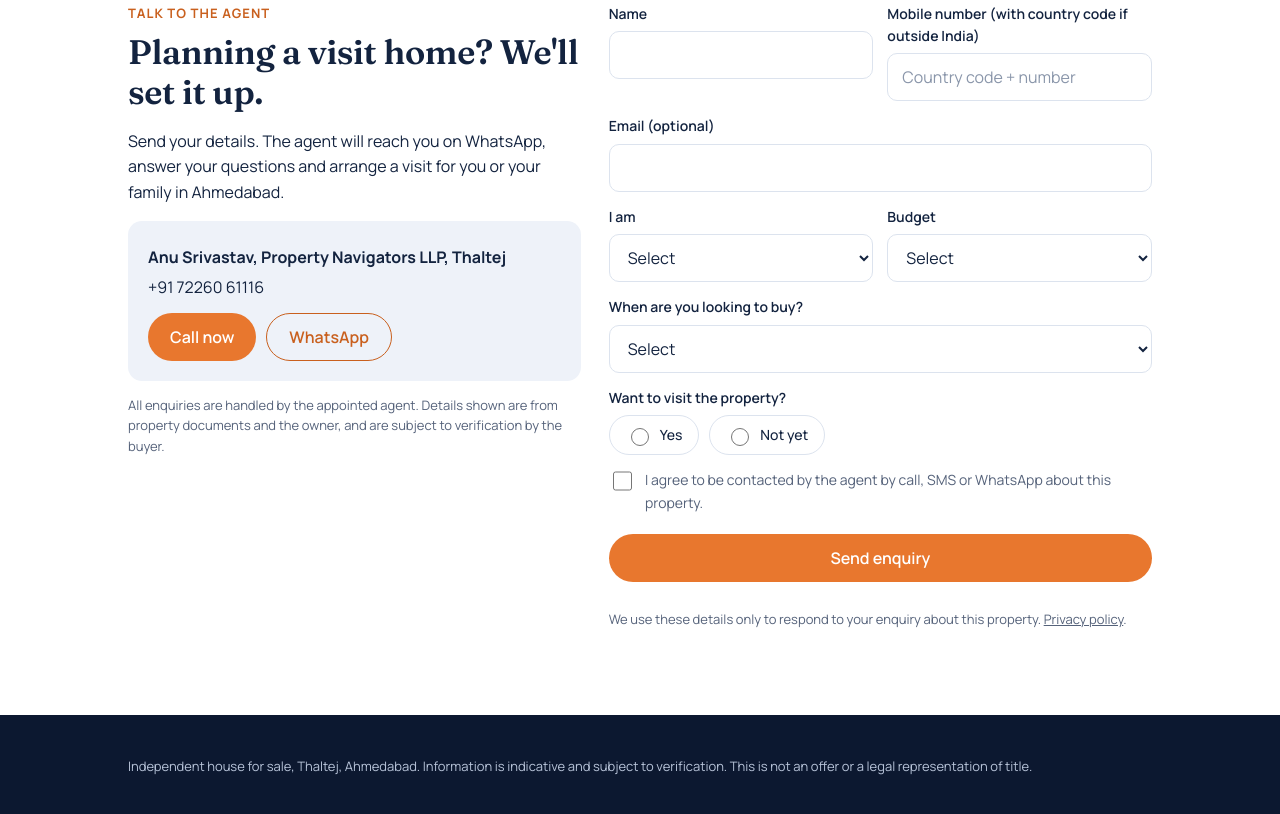
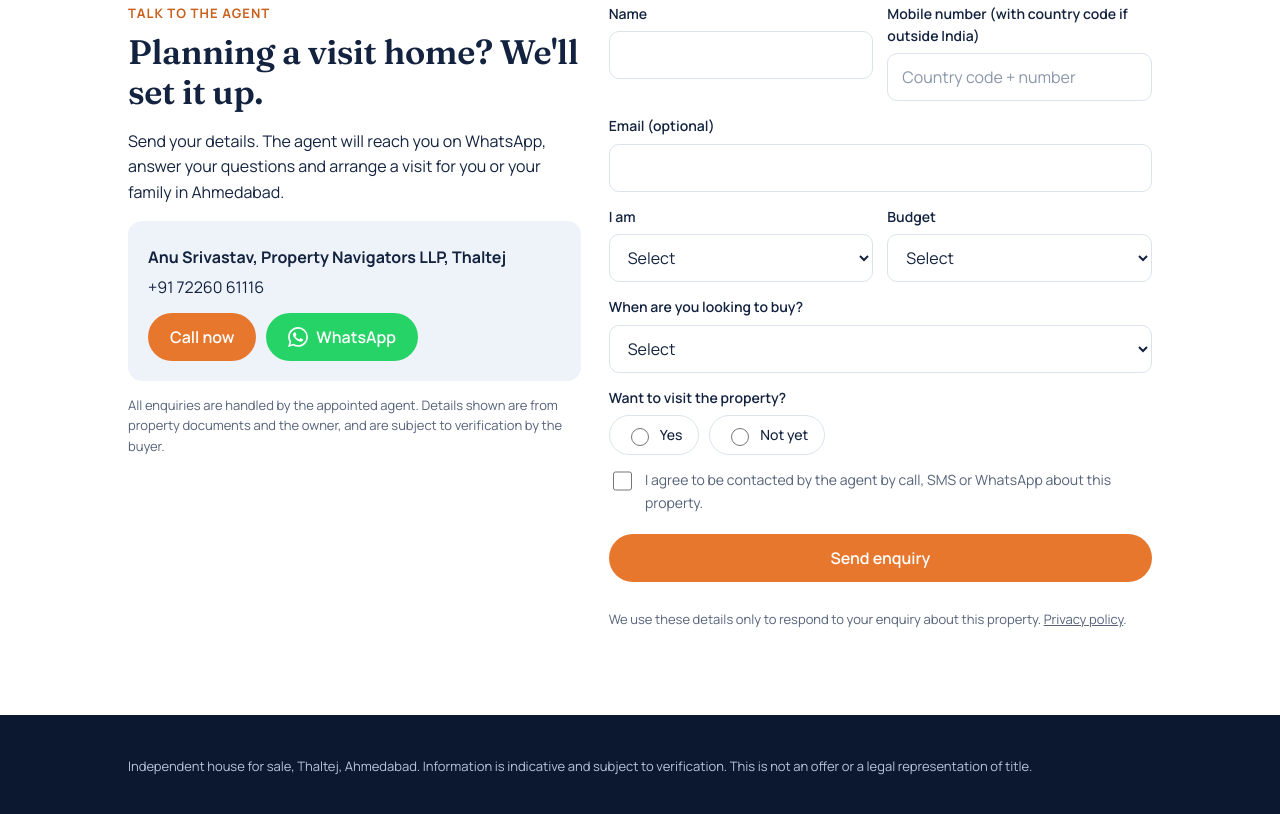
Before and after one commit to thaltej-terrace-house/thaltej-terrace-house.github.io, a plain HTML site: page nri/index.html in a window 1280 px wide. Shown: the part 1474-2288 px from the top of the page. Drawn offline with Linux system fonts and the light colour scheme.

Commit message:
Add files via upload

```diff
--- a/nri/index.html
+++ b/nri/index.html
@@ -80,6 +80,7 @@ section{padding:clamp(40px,8vw,72px) 0}
 .btn-primary{background:var(--accent);color:var(--accent-ink)}
 .btn-ghost{background:rgba(255,255,255,.15);color:#fff;border:1px solid rgba(255,255,255,.6);backdrop-filter:blur(4px)}
 .btn-outline{background:transparent;color:var(--peach);border:1.5px solid var(--peach)}
+.btn-wa{background:#25D366;color:#fff;border:0}.btn-wa:hover,.btn-wa:focus-visible{background:#1EBE5A}.btn-wa .wa-ico{flex:none}
 .btn[aria-disabled="true"]{opacity:.5;pointer-events:none}
 
 /* facts */
@@ -263,7 +264,7 @@ footer{padding:28px 0 100px;font-size:13px;color:var(--muted);background:#0C1830
           <p class="js-agent-phone">+91 72260 61116</p>
           <div class="btns" style="margin-top:12px">
             <a class="btn btn-primary js-call" href="#" data-track="cta_call_form">Call now</a>
-            <a class="btn btn-outline js-wa" href="#" target="_blank" rel="noopener" data-track="cta_whatsapp_form">WhatsApp</a>
+            <a class="btn btn-wa js-wa" href="#" target="_blank" rel="noopener" data-track="cta_whatsapp_form"><svg class="wa-ico" viewBox="0 0 24 24" width="20" height="20" aria-hidden="true" focusable="false"><path fill="currentColor" d="M17.472 14.382c-.297-.149-1.758-.867-2.03-.967-.273-.099-.471-.148-.67.15-.197.297-.767.966-.94 1.164-.173.199-.347.223-.644.075-.297-.15-1.255-.463-2.39-1.475-.883-.788-1.48-1.761-1.653-2.059-.173-.297-.018-.458.13-.606.134-.133.298-.347.446-.52.149-.174.198-.298.298-.497.099-.198.05-.371-.025-.52-.075-.149-.669-1.612-.916-2.207-.242-.579-.487-.5-.669-.51-.173-.008-.371-.01-.57-.01-.198 0-.52.074-.792.372-.272.297-1.04 1.016-1.04 2.479 0 1.462 1.065 2.875 1.213 3.074.149.198 2.096 3.2 5.077 4.487.709.306 1.262.489 1.694.625.712.227 1.36.195 1.871.118.571-.085 1.758-.719 2.006-1.413.248-.694.248-1.289.173-1.413-.074-.124-.272-.198-.57-.347m-5.421 7.403h-.004a9.87 9.87 0 01-5.031-1.378l-.361-.214-3.741.982.998-3.648-.235-.374a9.86 9.86 0 01-1.51-5.26c.001-5.45 4.436-9.884 9.888-9.884 2.64 0 5.122 1.03 6.988 2.898a9.825 9.825 0 012.893 6.994c-.003 5.45-4.437 9.884-9.885 9.884m8.413-18.297A11.815 11.815 0 0012.05 0C5.495 0 .16 5.335.157 11.892c0 2.096.547 4.142 1.588 5.945L.057 24l6.305-1.654a11.882 11.882 0 005.683 1.448h.005c6.554 0 11.89-5.335 11.893-11.893a11.821 11.821 0 00-3.48-8.413Z"/></svg>WhatsApp</a>
           </div>
         </div>
         <p class="small" style="margin-top:14px">All enquiries are handled by the appointed agent. Details shown are from property documents and the owner, and are subject to verification by the buyer.</p>
@@ -324,7 +325,7 @@ footer{padding:28px 0 100px;font-size:13px;color:var(--muted);background:#0C1830
 </footer>
 
 <div class="sticky">
-  <a class="btn btn-outline js-wa" href="#" target="_blank" rel="noopener" data-track="cta_whatsapp_sticky">WhatsApp agent</a>
+  <a class="btn btn-wa js-wa" href="#" target="_blank" rel="noopener" data-track="cta_whatsapp_sticky"><svg class="wa-ico" viewBox="0 0 24 24" width="20" height="20" aria-hidden="true" focusable="false"><path fill="currentColor" d="M17.472 14.382c-.297-.149-1.758-.867-2.03-.967-.273-.099-.471-.148-.67.15-.197.297-.767.966-.94 1.164-.173.199-.347.223-.644.075-.297-.15-1.255-.463-2.39-1.475-.883-.788-1.48-1.761-1.653-2.059-.173-.297-.018-.458.13-.606.134-.133.298-.347.446-.52.149-.174.198-.298.298-.497.099-.198.05-.371-.025-.52-.075-.149-.669-1.612-.916-2.207-.242-.579-.487-.5-.669-.51-.173-.008-.371-.01-.57-.01-.198 0-.52.074-.792.372-.272.297-1.04 1.016-1.04 2.479 0 1.462 1.065 2.875 1.213 3.074.149.198 2.096 3.2 5.077 4.487.709.306 1.262.489 1.694.625.712.227 1.36.195 1.871.118.571-.085 1.758-.719 2.006-1.413.248-.694.248-1.289.173-1.413-.074-.124-.272-.198-.57-.347m-5.421 7.403h-.004a9.87 9.87 0 01-5.031-1.378l-.361-.214-3.741.982.998-3.648-.235-.374a9.86 9.86 0 01-1.51-5.26c.001-5.45 4.436-9.884 9.888-9.884 2.64 0 5.122 1.03 6.988 2.898a9.825 9.825 0 012.893 6.994c-.003 5.45-4.437 9.884-9.885 9.884m8.413-18.297A11.815 11.815 0 0012.05 0C5.495 0 .16 5.335.157 11.892c0 2.096.547 4.142 1.588 5.945L.057 24l6.305-1.654a11.882 11.882 0 005.683 1.448h.005c6.554 0 11.89-5.335 11.893-11.893a11.821 11.821 0 00-3.48-8.413Z"/></svg>WhatsApp agent</a>
   <a class="btn btn-primary" href="#enquire" data-track="cta_enquire_sticky">Book a visit</a>
 </div>
 
```
